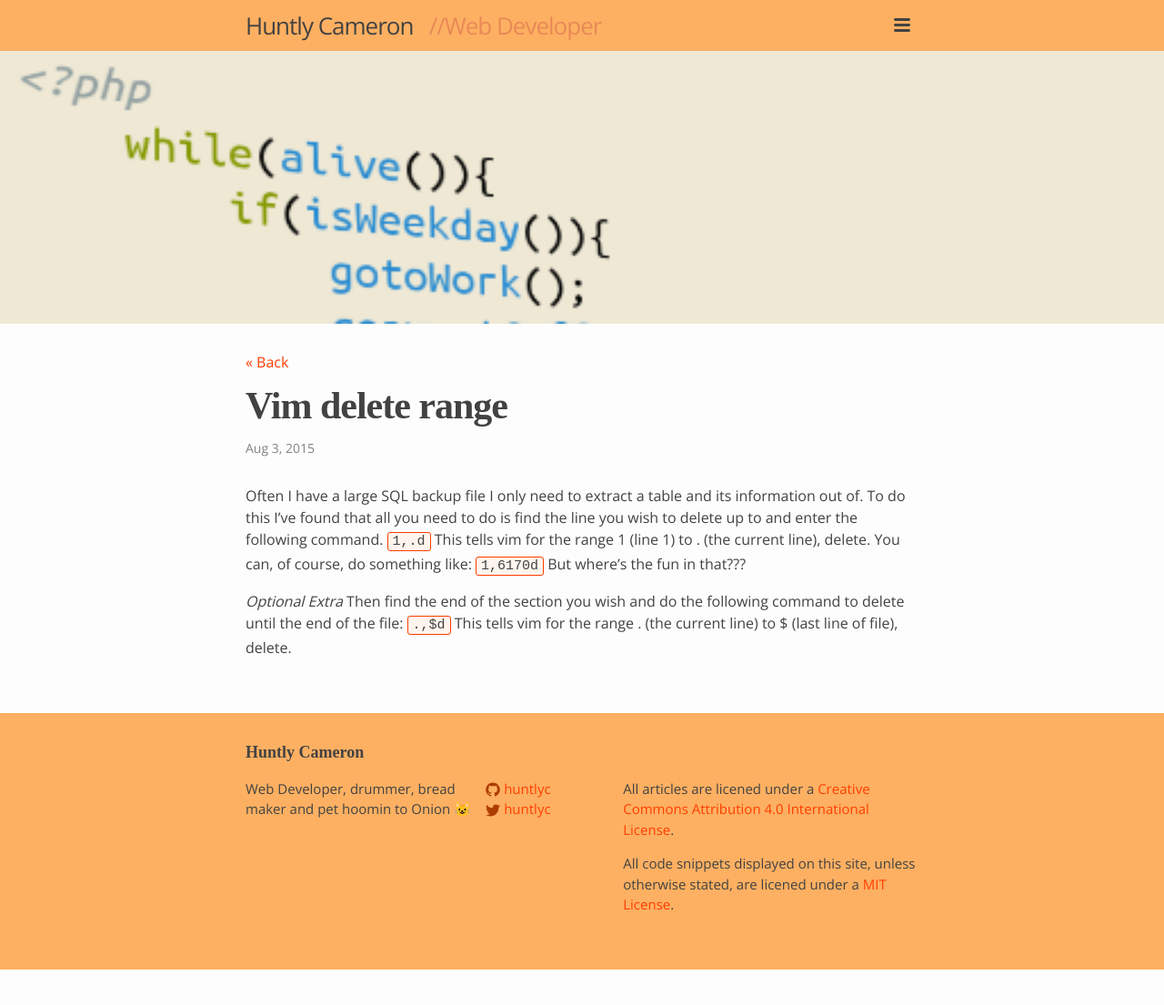
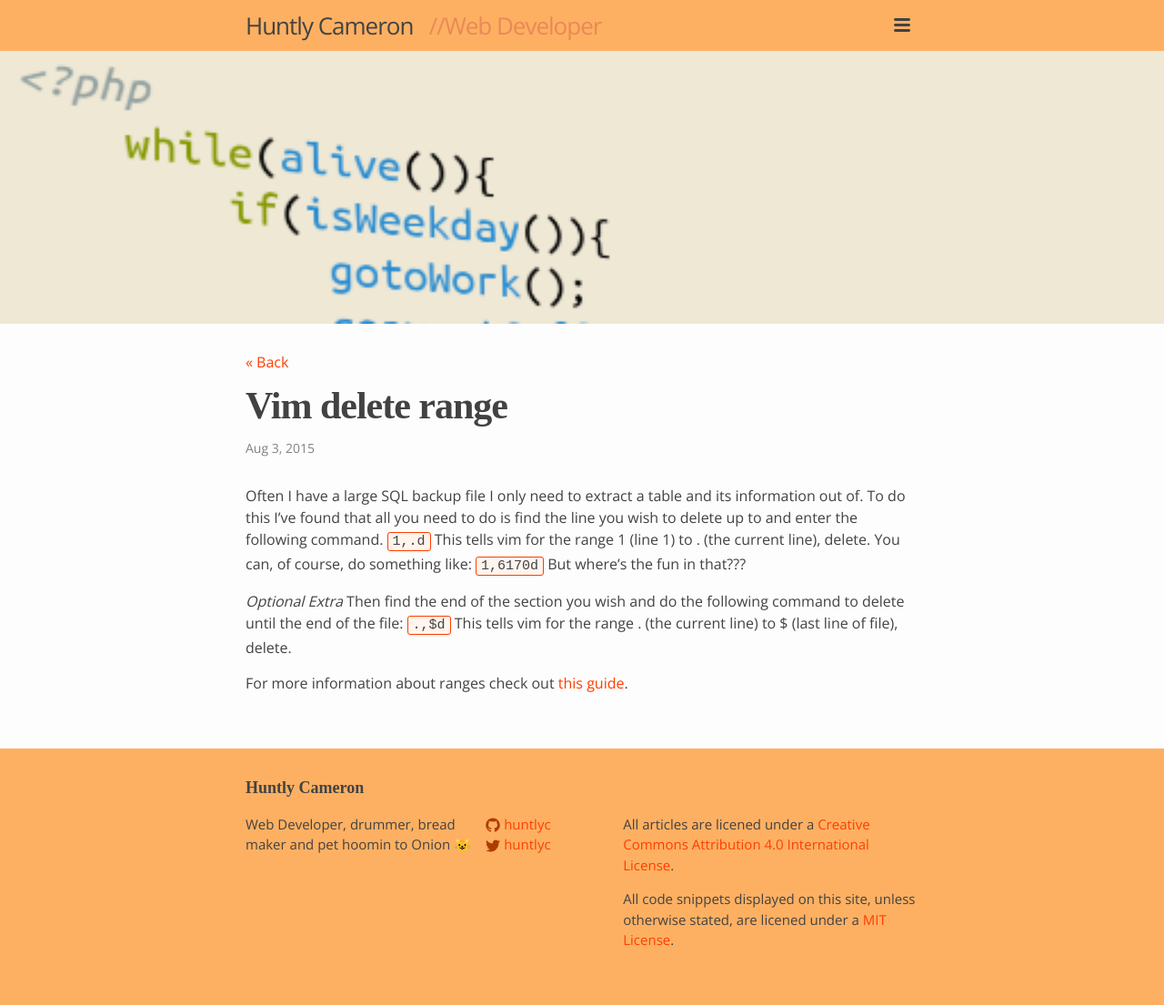
Before and after one commit to huntlyc/huntlyc.github.io, a Jekyll site: the page built from _posts/2015-08-03-vim-delete-tricks.md, in a window 1280 px wide. Shown: the whole page at 91% size. Built offline with Jekyll 4.4.1, drawn with Linux system fonts in a browser that asks for light colours; some web fonts are replaced; before the commit the page ends 1066 px from its top, so only the background shows below that.

Commit message:
ADded range link to vim post

```diff
--- a/_posts/2015-08-03-vim-delete-tricks.md
+++ b/_posts/2015-08-03-vim-delete-tricks.md
@@ -18,3 +18,5 @@ But where's the fun in that???
 Then find the end of the section you wish and do the following command to delete until the end of the file:
 `.,$d`
 This tells vim for the range . (the current line) to $ (last line of file), delete.
+
+For more information about ranges check out [this guide](http://vim.wikia.com/wiki/Ranges).
```
